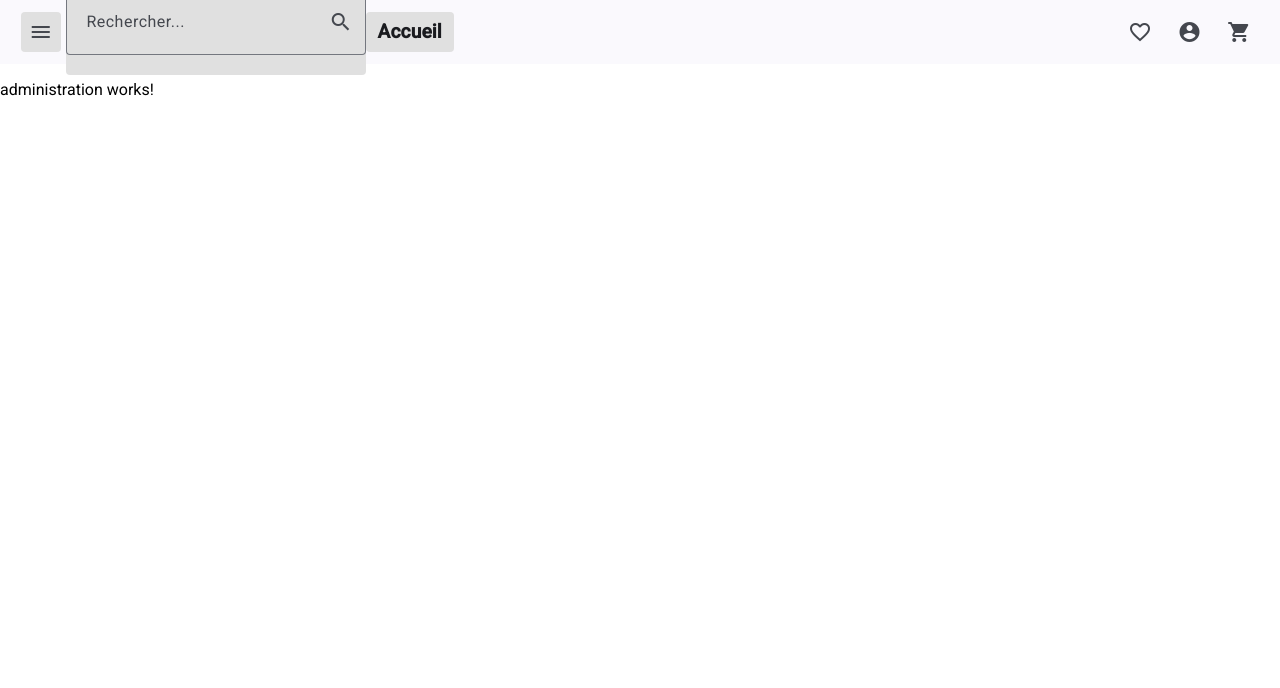
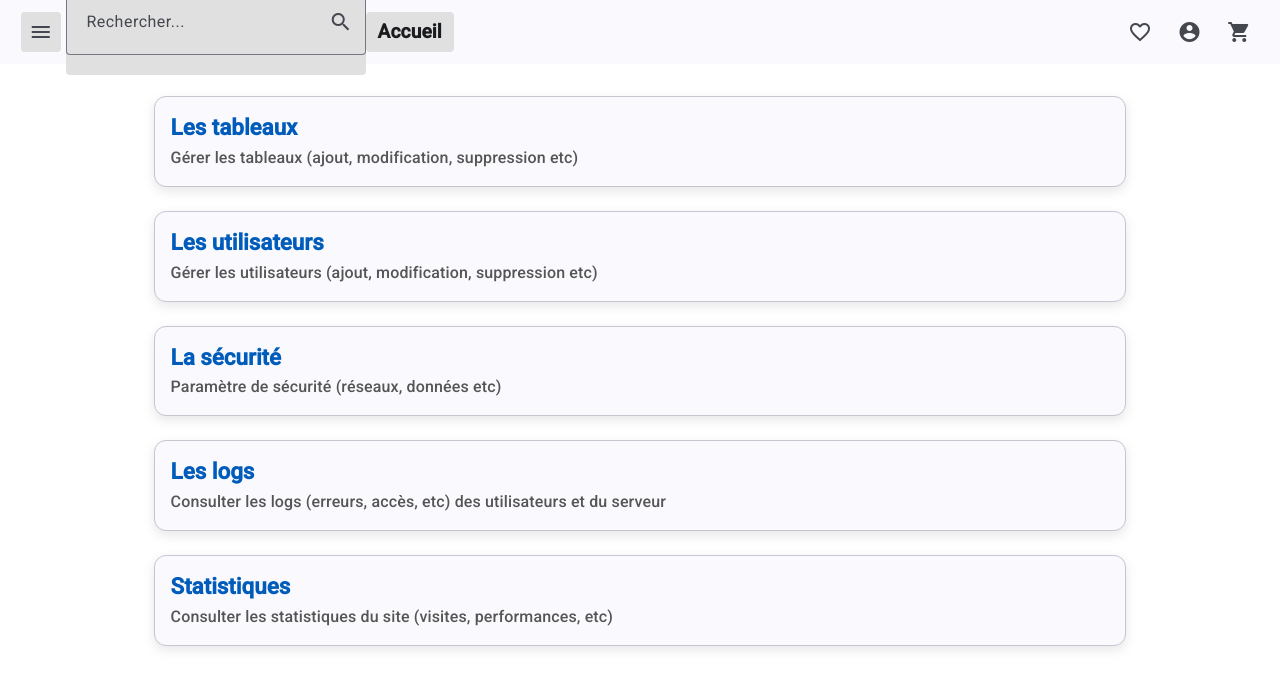
Before and after one commit to ThibaultLatxague/Art-Syre, an Angular app in the folder ArtSyreFront/: page /administration in a window 1280 px wide. Shown: the top 688 px of the page. Built offline with nearby package versions, Linux system fonts and the light colour scheme.

Commit message:
Ajout onglets de la page d'administration

```diff
--- a/ArtSyreFront/src/app/administration/administration.component.html
+++ b/ArtSyreFront/src/app/administration/administration.component.html
@@ -1 +1,44 @@
-<p>administration works!</p>
+<mat-card appearance="outlined">
+    <button mat-button [routerLink]="'/liste-souhait'">
+        <mat-card-header>
+            <mat-card-title>Les tableaux</mat-card-title>
+            <mat-card-subtitle>Gérer les tableaux (ajout, modification, suppression etc)</mat-card-subtitle>
+        </mat-card-header>
+    </button>
+</mat-card>
+
+<mat-card appearance="outlined">
+    <button mat-button [routerLink]="'/liste-souhait'">
+        <mat-card-header>
+            <mat-card-title>Les utilisateurs</mat-card-title>
+            <mat-card-subtitle>Gérer les utilisateurs (ajout, modification, suppression etc)</mat-card-subtitle>
+        </mat-card-header>
+    </button>
+</mat-card>
+
+<mat-card appearance="outlined">
+    <button mat-button [routerLink]="'/liste-souhait'">
+        <mat-card-header>
+            <mat-card-title>La sécurité</mat-card-title>
+            <mat-card-subtitle>Paramètre de sécurité (réseaux, données etc)</mat-card-subtitle>
+        </mat-card-header>
+    </button>
+</mat-card>
+
+<mat-card appearance="outlined">
+    <button mat-button [routerLink]="'/liste-souhait'">
+        <mat-card-header>
+            <mat-card-title>Les logs</mat-card-title>
+            <mat-card-subtitle>Consulter les logs (erreurs, accès, etc) des utilisateurs et du serveur</mat-card-subtitle>
+        </mat-card-header>
+    </button>
+</mat-card>
+
+<mat-card appearance="outlined">
+    <button mat-button [routerLink]="'/liste-souhait'">
+        <mat-card-header>
+            <mat-card-title>Statistiques</mat-card-title>
+            <mat-card-subtitle>Consulter les statistiques du site (visites, performances, etc)</mat-card-subtitle>
+        </mat-card-header>
+    </button>
+</mat-card>
--- a/ArtSyreFront/src/app/administration/administration.component.scss
+++ b/ArtSyreFront/src/app/administration/administration.component.scss
@@ -0,0 +1,81 @@
+:host {
+    display: flex;
+    flex-direction: column;
+    align-items: center;
+    padding: 2rem;
+    gap: 1.5rem; // espace entre les cartes
+}
+
+mat-card {
+    width: 80%;
+    max-width: 1200px; // évite que ça s'étire trop sur grands écrans
+    border-radius: 12px;
+    box-shadow: 0 4px 12px rgba(0, 0, 0, 0.1);
+    transition: transform 0.2s ease, box-shadow 0.2s ease;
+    padding: 0; // Supprime le padding par défaut de mat-card
+
+    &:hover {
+        transform: translateY(-3px);
+        box-shadow: 0 6px 16px rgba(0, 0, 0, 0.15);
+    }
+
+    button {
+        width: 100%;
+        height: 100%;
+        text-align: left;
+        padding: 1rem;
+        border: none;
+        background: transparent;
+        cursor: pointer;
+        display: flex;
+        flex-direction: column;
+        align-items: flex-start;
+        border-radius: 12px;
+
+        // Supprime complètement les styles Angular Material
+        &.mat-mdc-button,
+        &.mat-mdc-icon-button {
+            width: 100% !important;
+            height: 100% !important;
+            border-radius: 12px !important;
+            padding: 1rem !important;
+            min-width: unset !important;
+            min-height: unset !important;
+
+            // Supprime l'effet ovale/ripple
+            .mat-mdc-button-ripple,
+            .mat-mdc-button-persistent-ripple,
+            .mdc-button__ripple {
+                display: none !important;
+            }
+
+            // Supprime les états focus/hover par défaut
+            .mat-mdc-focus-indicator {
+                display: none !important;
+            }
+        }
+    }
+
+    mat-card-header {
+        width: 100%;
+        margin: 0; // Supprime les marges par défaut
+        padding: 0; // Supprime le padding par défaut
+    }
+
+    mat-card-title {
+        font-size: 1.4rem;
+        font-weight: 600;
+        white-space: normal; // permet le retour à la ligne
+        word-wrap: break-word;
+        margin-bottom: 0.3rem;
+        margin: 0 0 0.3rem 0; // Supprime les marges par défaut sauf bottom
+    }
+
+    mat-card-subtitle {
+        font-size: 1rem;
+        color: #555;
+        white-space: normal; // empêche le texte qui dépasse
+        word-wrap: break-word;
+        margin: 0; // Supprime les marges par défaut
+    }
+}
```
